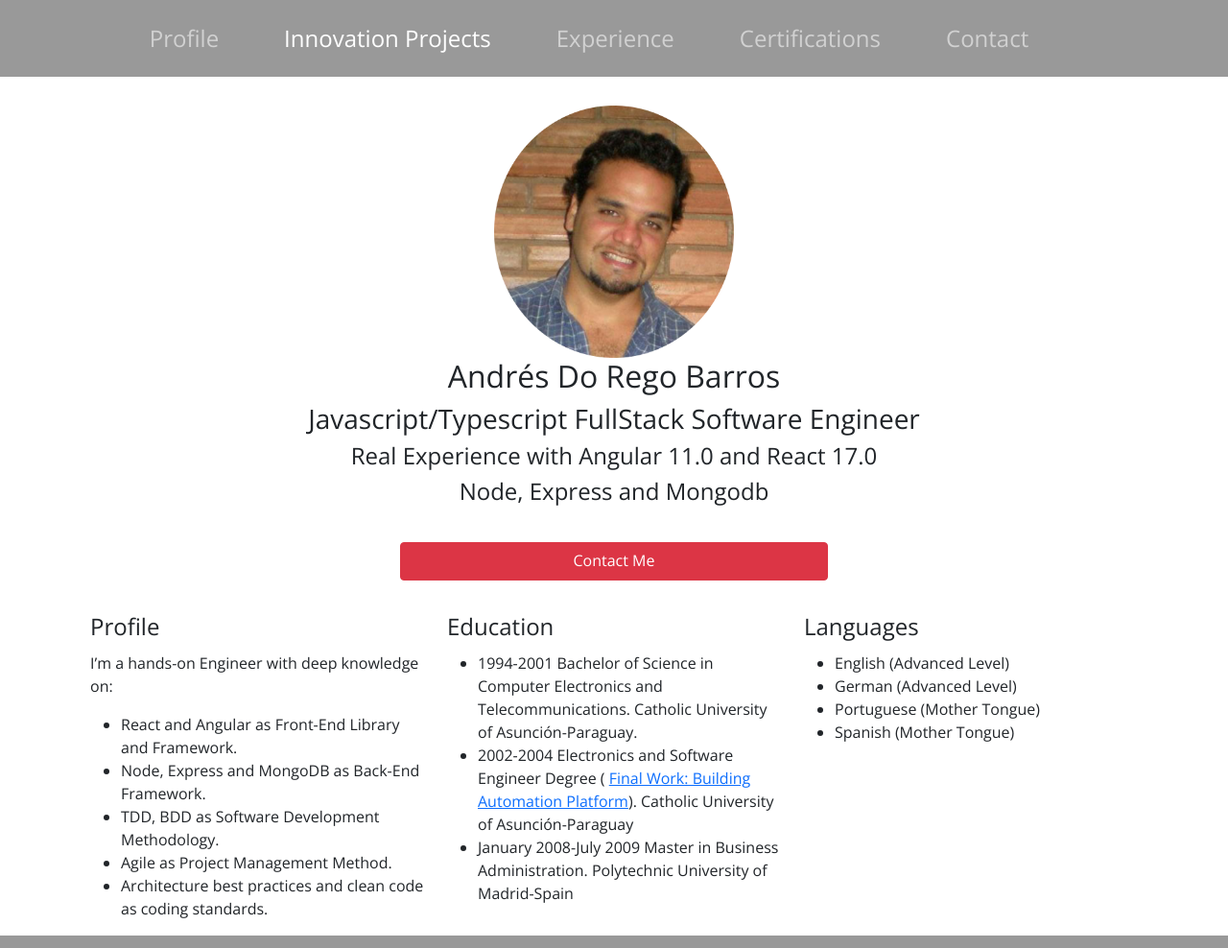
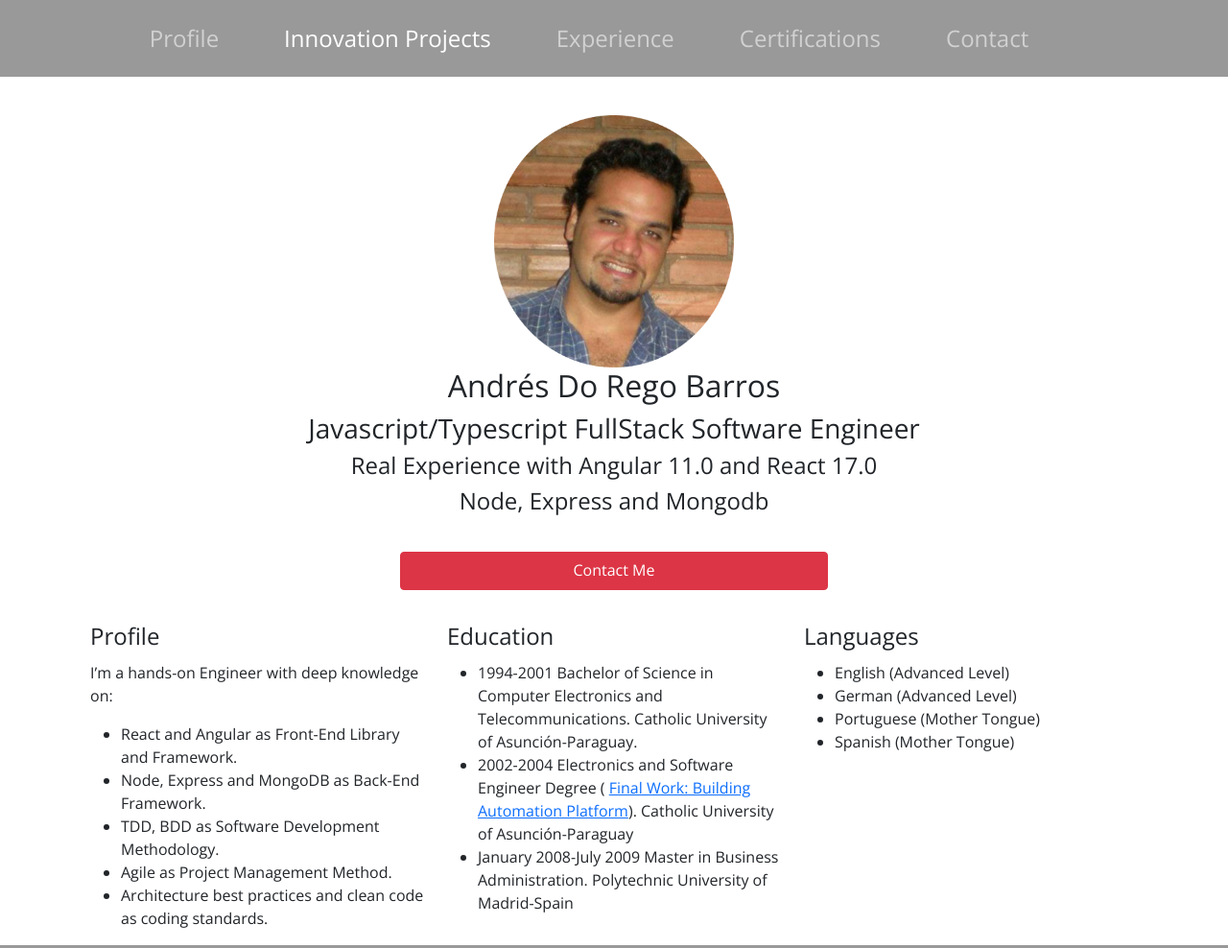
Before and after one commit to adorego/developerLanding, a plain HTML site: page index.html in a window 1280 px wide. Shown: the top 988 px of the page at 96% size. Drawn offline with nearby package versions, Linux system fonts and the light colour scheme.

Commit message:
Fixed navbar and bigger margin-top

```diff
--- a/index.html
+++ b/index.html
@@ -22,7 +22,7 @@
     <meta property="og:url">
 </head>
 <body>
-    <nav class="navbar navbar-dark navbar-expand-lg ">
+    <nav class="navbar navbar-dark navbar-expand-lg fixed-top">
         <div class="container-fluid">
             <button class="navbar-toggler" type="button" data-bs-toggle="collapse" data-bs-target="#navbarContent"
                 aria-controls="navbarContent" aria-expanded="false" aria-label="Toggle navigation">
@@ -159,7 +159,7 @@
                             <h5 class="card_subtitle">Methodology</h5>
                                 <h6 >Agile-Rapid Prototyping</h6>
                             <h5 class="card_subtitle">Description</h5>
-                                <p class="card-text">MenuDigital is a SaaS Service for the Gastronomy Industry, it is a tool to dynamically create a Digital Menu</p>
+                                <p class="card-text">MenuDigital is a SaaS Service for the Gastronomic Industry, it is a tool to dynamically create a Digital Menu</p>
                             <h5 class="card_subtitle">Repositories</h5>
                                 <a href="https://github.com/adorego/menudigital" target="_blank">Project Repo</a>
                         </div>
--- a/style.css
+++ b/style.css
@@ -10,7 +10,7 @@ nav{
 
 }
 #main{
-    margin-top: 30px;
+    margin-top: 120px;
 }
 
 #main_container > a{
```
Also changed, not shown: 1 other file.
